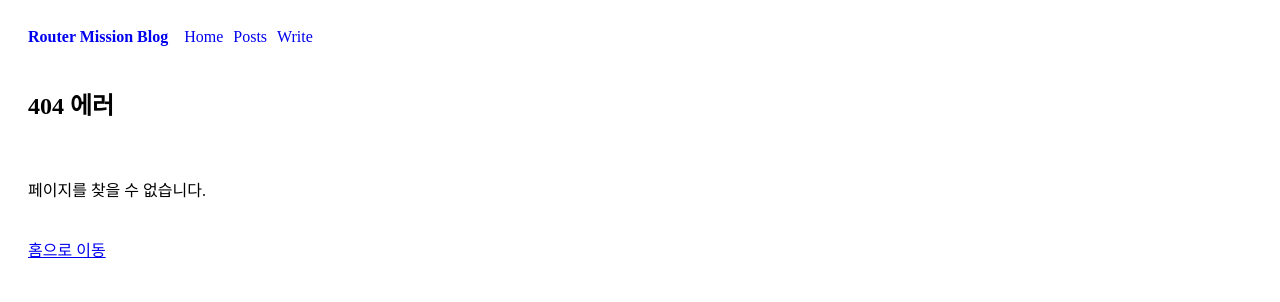
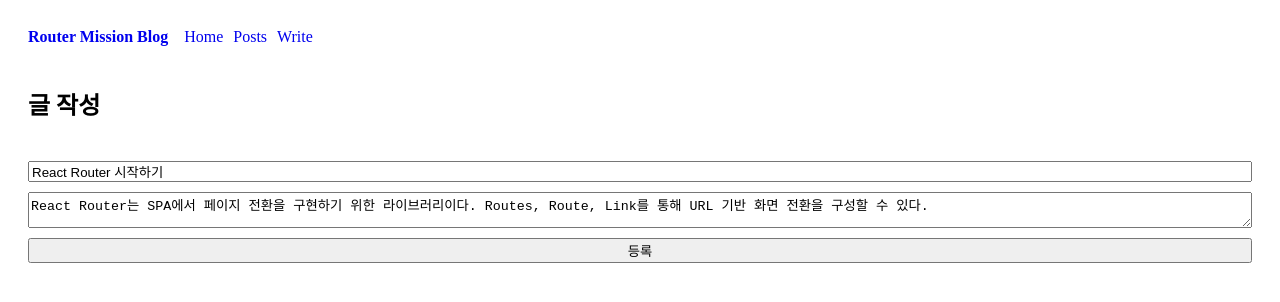
Before and after one commit to JEJU-Ratus/est_ajax_router_mission, a React (Vite) app: page /post/edit/1 in a window 1280 px wide. Before the commit this address had no page. Shown: the top 302 px of the page. Built offline with nearby package versions, Linux system fonts and the light colour scheme.

Commit message:
feat : 게시물 작성, 수정 기능 추가 및 스타일 적용

```diff
--- a/src/App.jsx
+++ b/src/App.jsx
@@ -2,13 +2,12 @@
 import { Routes, Route } from "react-router";
 import Home from "./pages/Home";
 import Posts from "./pages/Posts";
-import { useEffect, useState } from "react";
+import { useEffect, useMemo, useState } from "react";
 import Layout from "./components/Layout";
 import PostDetail from "./pages/PostDetail";
 import NotFound from "./pages/NotFound";
-// import PostDetail from "./pages/PostDetail";
-// import PostNew from "./pages/PostNew";
-// import Header from "./components/Header";
+import PostNew from "./pages/PostNew";
+import PostEdit from "./pages/PostEdit";
 
 function App() {
   // fetch 조회 완료 유무 : loaded, fetch data 저장 : posts
@@ -37,8 +36,31 @@
       controller.abort();
     }; //정리함수
   }, []);
+  // 삭제버튼 누르면 동작
   const onDelete = _id => {
     setPosts(prev => prev.filter(post => post.id !== _id));
+  };
+  // 작성(write)페이지 등록 시 불러올 id
+  const newId = useMemo(() => {
+    const maxId = posts.reduce((acc, current) => {
+      return Math.max(acc, current.id);
+    }, 0);
+    return maxId + 1;
+  }, [posts]);
+  // 작성 페이지 등록 시 동작
+  const onCreate = ({ title, content }) => {
+    const newPost = {
+      title: title,
+      content: content,
+      id: newId,
+      createAt: new Date().toISOString().slice(0, 10),
+    };
+    setPosts(prev => [...prev, newPost]);
+    return newPost.id;
+  };
+  // 수정 페이지
+  const onUpdate = (_id, { title, content }) => {
+    setPosts(prev => prev.map(p => (p.id === _id ? { ...p, title: title, content: content } : p)));
   };
   return (
     <>
@@ -47,6 +69,8 @@
           <Route index element={<Home posts={posts} />} />
           <Route path="posts" element={<Posts posts={posts} />} />
           <Route path="post/:id" element={<PostDetail posts={posts} onDelete={onDelete} />} />
+          <Route path="post/edit/:id" element={<PostEdit posts={posts} onUpdate={onUpdate} />} />
+          <Route path="post/new" element={<PostNew posts={posts} onCreate={onCreate} />} />
 
           <Route path="*" element={<NotFound />} />
         </Route>
--- a/src/components/Header.jsx
+++ b/src/components/Header.jsx
@@ -14,7 +14,7 @@
           Posts
         </NavLink>
         <NavLink
-          to="/posts/new"
+          to="/post/new"
           className={({ isActive }) => (isActive ? styles.active : undefined)}
         >
           Write
--- a/src/pages/Home.jsx
+++ b/src/pages/Home.jsx
@@ -18,7 +18,7 @@
           {latestPosts.map(post => {
             return (
               <li key={post.id}>
-                <Link to={`posts/${post.id}`}>{post.title}</Link>
+                <Link to={`post/${post.id}`}>{post.title}</Link>
                 <small>&#40;{post.createdAt}&#41;</small>
               </li>
             );
--- a/src/pages/PostDetail.jsx
+++ b/src/pages/PostDetail.jsx
@@ -27,7 +27,7 @@
       <small>{_post.createdAt}</small>
       <p>{_post.content}</p>
       <div className="controls">
-        <Link to={`post/edit/${_post.id}`}>수정하기</Link>
+        <Link to={`/post/edit/${_post.id}`}>수정하기</Link>
         <button type="button" onClick={handleDelete}>
           삭제하기
         </button>
--- a/src/pages/PostEdit.jsx
+++ b/src/pages/PostEdit.jsx
@@ -1,16 +1,66 @@
-import "../App.css";
-import { useParams } from "react-router";
-export default function PostEdit({ posts }) {
-  let { id } = useParams();
+import styles from "./PostNew.module.css";
+import { useEffect, useState } from "react";
+import { Link, useNavigate, useParams } from "react-router";
+
+export default function PostEdit({ posts, onUpdate }) {
+  const [title, setTitle] = useState("");
+  const [content, setContent] = useState("");
+  const { id } = useParams();
+  let navigate = useNavigate();
+
+  console.log(posts);
   const _post = posts.find(post => post.id === Number(id));
-  console.log(_post);
+
+  useEffect(() => {
+    if (!_post) return;
+    setTitle(_post.title);
+    setContent(_post.content);
+  }, [_post]);
+  if (!_post) {
+    return (
+      <>
+        <h2>에러</h2>
+        <p>존재하지 않는 게시물입니다.</p>
+        <Link to="/">홈으로 이동</Link>
+      </>
+    );
+  }
+
+  // 등록 버튼 누르면 제출되면서 동작
+  const handleSubmit = e => {
+    e.preventDefault();
+    const trimmedTitle = title.trim();
+    const trimmedContent = content.trim();
+    if (!trimmedTitle || !trimmedContent) {
+      alert("제목과 내용 모두를 입력하세요.");
+      return;
+    }
+    onUpdate(Number(id), { title: title, content: content });
+    navigate(`/post/${id}`);
+  };
   return (
-    <section>
-      <h2>글 수정</h2>
-      <div>
-        <input type="text" placeholder="제목" value={_post.title} className="inputTitle" />
-      </div>
-      <div>{/* <textarea name="" id=""></textarea> */}</div>
-    </section>
+    <>
+      <h2>글 작성</h2>
+      <form action="" className={styles.form} onSubmit={handleSubmit}>
+        <input
+          type="text"
+          placeholder="제목"
+          value={title}
+          onChange={e => {
+            setTitle(e.target.value);
+          }}
+        />
+        <textarea
+          name=""
+          id=""
+          placeholder="내용"
+          value={content}
+          onChange={e => {
+            setContent(e.target.value);
+          }}
+        ></textarea>
+        <button>등록</button>
+      </form>
+    </>
   );
 }
--- a/src/pages/PostNew.jsx
+++ b/src/pages/PostNew.jsx
@@ -1 +1,45 @@
-export default function PostNew() {}
+import styles from "./PostNew.module.css";
+import { useState } from "react";
+import { useNavigate } from "react-router";
+export default function PostNew({ onCreate }) {
+  const [title, setTitle] = useState("");
+  const [content, setContent] = useState("");
+  let navigate = useNavigate();
+  // 등록 버튼 누르면 제출되면서 동작
+  const handleSubmit = e => {
+    e.preventDefault();
+    const trimmedTitle = title.trim();
+    const trimmedContent = content.trim();
+    if (!trimmedTitle || !trimmedContent) {
+      alert("제목과 내용 모두를 입력하세요.");
+      return;
+    }
+    const newId = onCreate({ title: title, content: content });
+    navigate(`/post/${newId}`);
+  };
+  return (
+    <>
+      <h2>글 작성</h2>
+      <form action="" className={styles.form} onSubmit={handleSubmit}>
+        <input
+          type="text"
+          placeholder="제목"
+          value={title}
+          onChange={e => {
+            setTitle(e.target.value);
+          }}
+        />
+        <textarea
+          name=""
+          id=""
+          placeholder="내용"
+          value={content}
+          onChange={e => {
+            setContent(e.target.value);
+          }}
+        ></textarea>
+        <button>등록</button>
+      </form>
+    </>
+  );
+}
--- /dev/null
+++ b/src/pages/PostNew.module.css
@@ -0,0 +1,5 @@
+.form {
+  display: flex;
+  flex-direction: column;
+  gap: 10px;
+}
```
